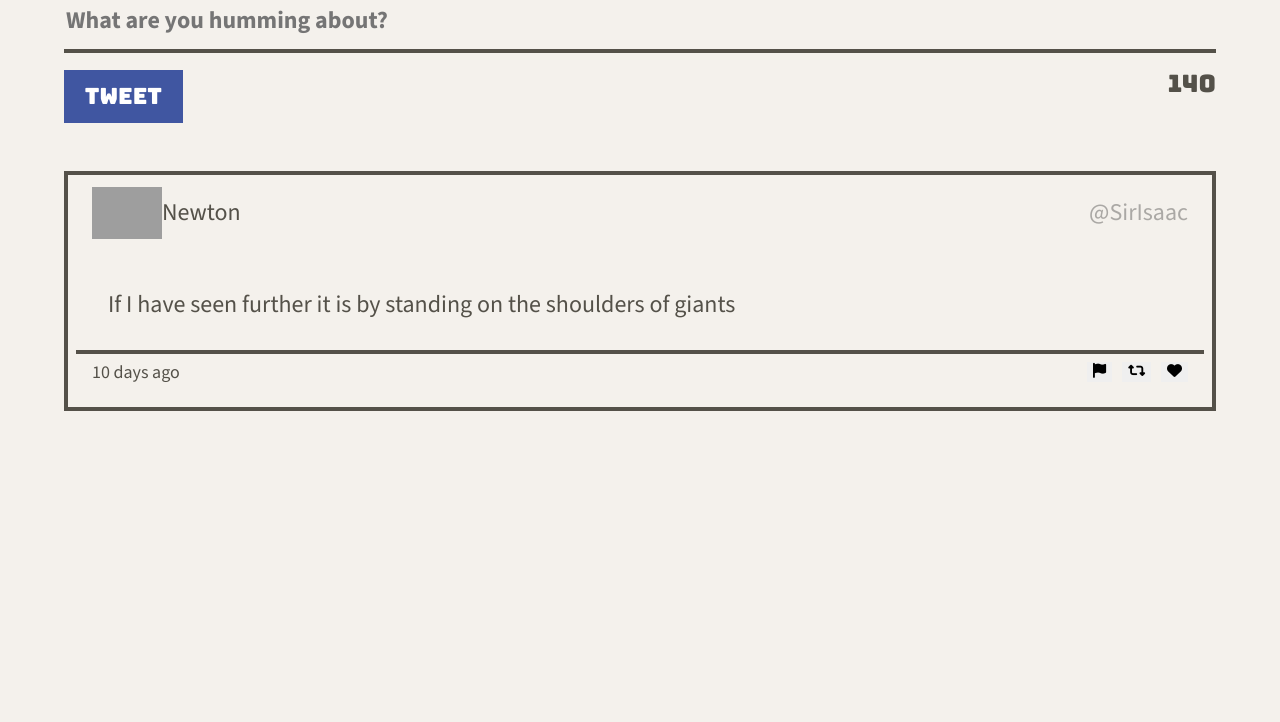
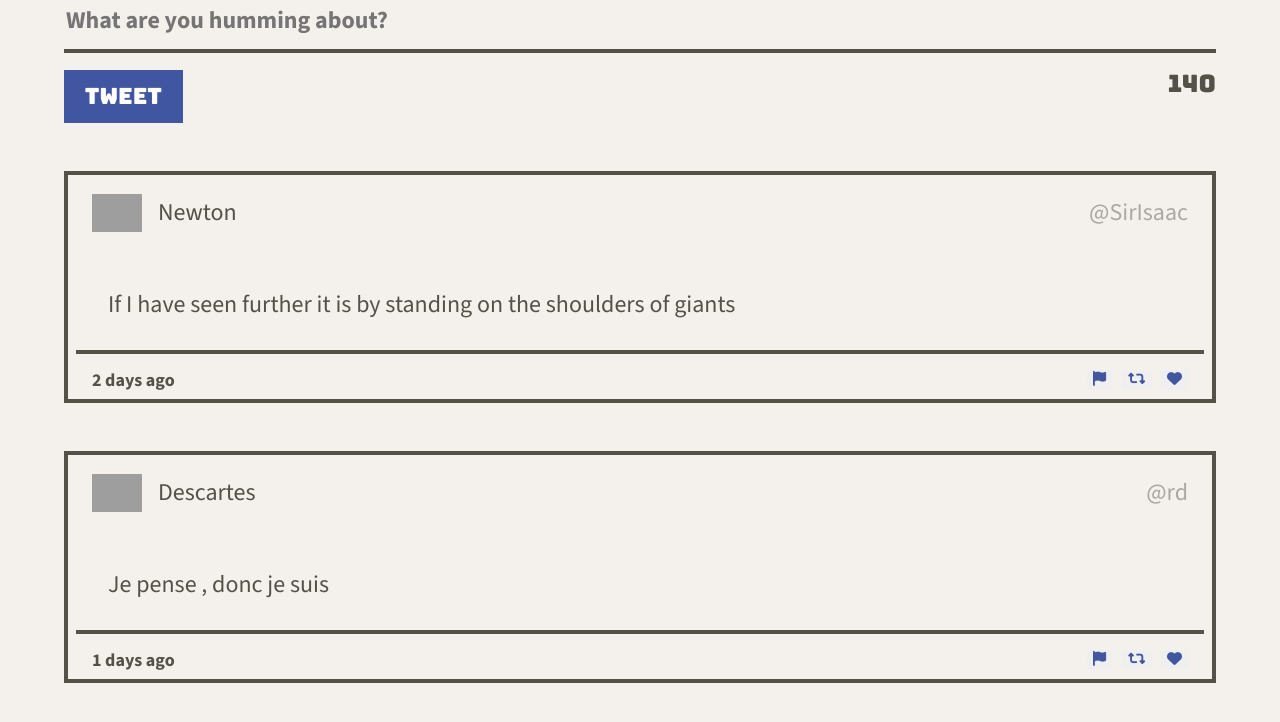
Before and after one commit to JorgeLMedina/tweeter, a website: page public/index.html in a window 1280 px wide. Shown: the part 656-1378 px from the top of the page. Before the commit the page ends 1067 px from the top, so only its background shows below. Drawn offline with nearby package versions, Linux system fonts and the light colour scheme; grey boxes are pictures that could not be loaded.

Commit message:
Adjust /public/scripts/cl ient.js and add functions to append new tweet articles iterating on a hardcoded dat abase (array of objects). -- Adjust the tweet article in HTML and its CSS to fix a few reusability issues that came out while adding the new functions

```diff
--- a/public/index.html
+++ b/public/index.html
@@ -81,39 +81,6 @@
       </form>
     </section>
     <section class="tweet-container">
-      <article class="tweet">
-        <header class="tweet-header">
-          <div class="tweet-name">
-            <img
-              src="https://www.theschoolrun.com/sites/theschoolrun.com/files/styles/188x148/public/isaac_newton.jpg?itok=6-2XuJsZ"
-              class="image-newton" alt="">
-            <p>Newton</p>
-          </div>
-          <p class="tweet-handle">@SirIsaac</p>
-        </header>
-        <div class="div-content">
-          <p>
-            If I have seen further it is by standing on the shoulders of giants
-          </p>
-        </div>
-        <footer class="below-tweet">
-          <p>
-            10 days ago
-          </p>
-          <div class="tweet-icons">
-            <button class="flag-button">
-              <i class="fa-solid fa-flag"></i>
-            </button>
-            <button class="retweet-button">
-              <i class="fa-solid fa-retweet"></i>
-            </button>
-            <button class="heart-button">
-              <i class="fa-solid fa-heart"></i>
-            </button>
-          </div>
-        </footer>
-      </article>
-
     </section>
   </main>
 </body>
--- a/public/scripts/client.js
+++ b/public/scripts/client.js
@@ -3,3 +3,91 @@
  * jQuery is already loaded
  * Reminder: Use (and do all your DOM work in) jQuery's document ready function
  */
+
+// Hardcoded objects
+const data = [
+  {
+    "user": {
+      "name": "Newton",
+      "avatars": "https://i.imgur.com/73hZDYK.png",
+      "handle": "@SirIsaac"
+    },
+    "content": {
+      "text": "If I have seen further it is by standing on the shoulders of giants"
+    },
+    "created_at": 1715651073765
+  },
+  {
+    "user": {
+      "name": "Descartes",
+      "avatars": "https://i.imgur.com/nlhLi3I.png",
+      "handle": "@rd"
+    },
+    "content": {
+      "text": "Je pense , donc je suis"
+    },
+    "created_at": 1715737473765
+  }
+];
+
+//Returns the how many days ago the tweet was created
+function daysAgo(fileTimestamp) {
+  const currentDate = new Date();
+  const fileDate = new Date(fileTimestamp);
+  const differenceInMs = currentDate - fileDate;
+
+  const differenceInDays = Math.floor(differenceInMs / (1000 * 60 * 60 * 24));
+  return `${differenceInDays} days ago`
+}
+
+//Adjust <article class="tweet"> filling it out with the selected object's data.
+const createTweetElement = function (obj) {
+  let $tweet = `
+  <article class="tweet">
+        <header class="tweet-header">
+          <div class="tweet-name">
+            <img
+              src=${obj.user.avatars}
+              class="tweet-avatar-image" alt="">
+            <p>${obj.user.name}</p>
+          </div>
+          <p class="tweet-handle">${obj.user.handle}</p>
+        </header>
+        <div class="div-content">
+          <p>
+            ${obj.content.text}
+          </p>
+        </div>
+        <footer class="below-tweet">
+          <p>
+            ${daysAgo(obj.created_at)}
+          </p>
+          <div class="tweet-icons">
+            <button class="flag-button">
+              <i class="fa-solid fa-flag"></i>
+            </button>
+            <button class="retweet-button">
+              <i class="fa-solid fa-retweet"></i>
+            </button>
+            <button class="heart-button">
+              <i class="fa-solid fa-heart"></i>
+            </button>
+          </div>
+        </footer>
+      </article>
+  `
+
+  return $tweet;
+};
+
+// Loops through tweets, calls createTweetElement for each tweet and takes return value and appends it to the tweets container
+const renderTweets = function (tweets) {
+  for (const tweet of tweets) {
+    const $tweet = createTweetElement(tweet);
+    $('.tweet-container').append($tweet);
+  }
+};
+
+$(document).ready(function () {
+  renderTweets(data);
+});
--- a/public/styles/tweet.css
+++ b/public/styles/tweet.css
@@ -1,28 +1,27 @@
 .tweet-container {
   margin: 3rem 0 0 0;
-  height: 240px;
-  background-color: #f4f1ec;
-  border: 4px solid #545149
+  height: 740px;
 }
 
-.tweet-container:hover {
-  box-shadow: 10px 10px 0 2px rgb(64, 86, 161, 0.3);
-}
-
-article .tweet {
+.tweet {
   display: flex;
   flex-direction: column;
-  border: 4px #545149;
+  border: 4px solid #545149;
   font-family: "Source Sans 3", sans-serif;
   font-weight: bold;
   background-color: #f4f1ec;
+  margin-bottom: 3rem;
+}
+
+.tweet:hover {
+  box-shadow: 10px 10px 0 2px rgb(64, 86, 161, 0.3);
 }
 
 article .tweet-header {
   display: flex;
   justify-content: space-between;
   padding: 0 1.5rem;
-
+  font-weight: 400;
 }
 
 .tweet-name {
@@ -32,8 +31,9 @@ article .tweet-header {
   align-items: center;
 }
 
-.image-newton {
-  width: 70px;
+.tweet-avatar-image {
+  width: 50px;
+  margin-right: 1rem;
 }
 
 article .div-content {
@@ -73,6 +73,10 @@ article .div-content {
   color: #4056A1;
 }
 
+.tweet-icons button {
+  color: #4056A1;
+}
+
 .tweet-icons button:hover {
   color: orange;
 }
--- a/server/data-files/initial-tweets.json
+++ b/server/data-files/initial-tweets.json
@@ -8,7 +8,7 @@
     "content": {
       "text": "If I have seen further it is by standing on the shoulders of giants"
     },
-    "created_at": 1715651073765
+    "created_at": 1715717450291
   },
   {
     "user": {
@@ -19,6 +19,6 @@
     "content": {
       "text": "Je pense , donc je suis"
     },
-    "created_at": 1715737473765
+    "created_at": 1715803850291
   }
 ]
```
